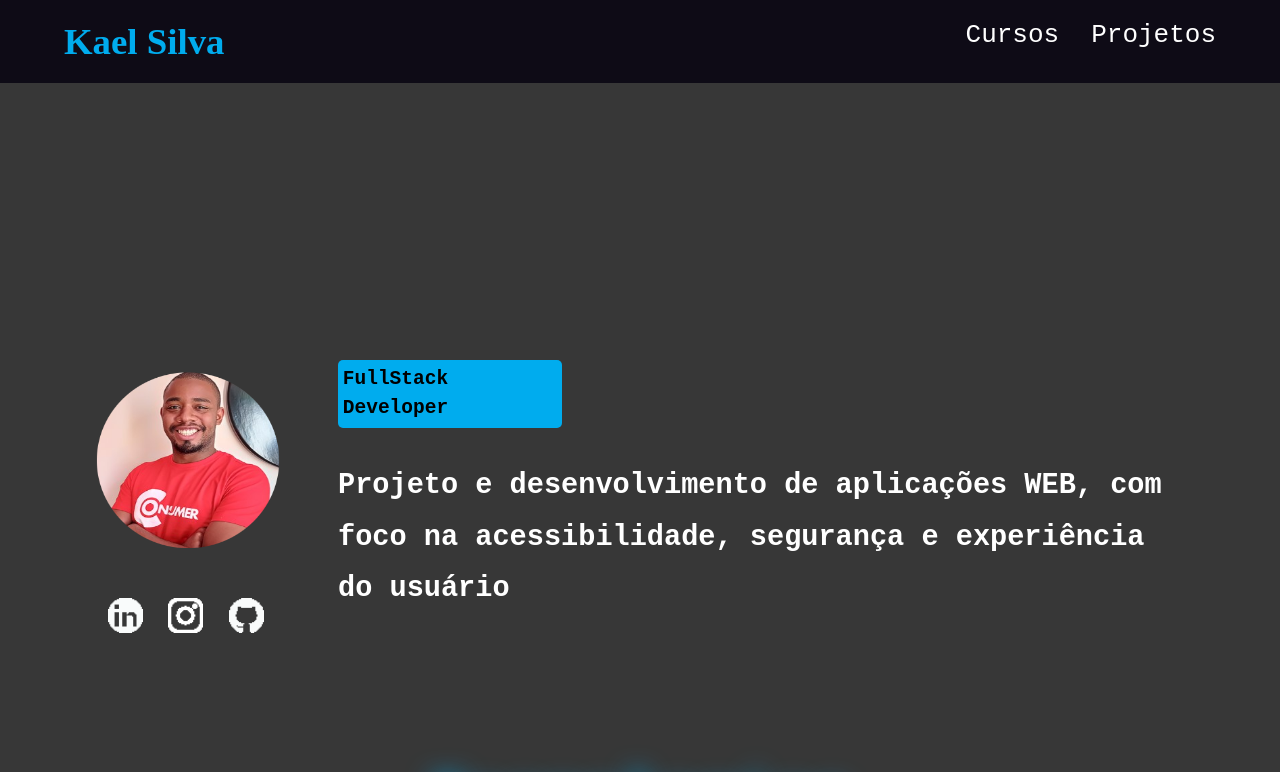
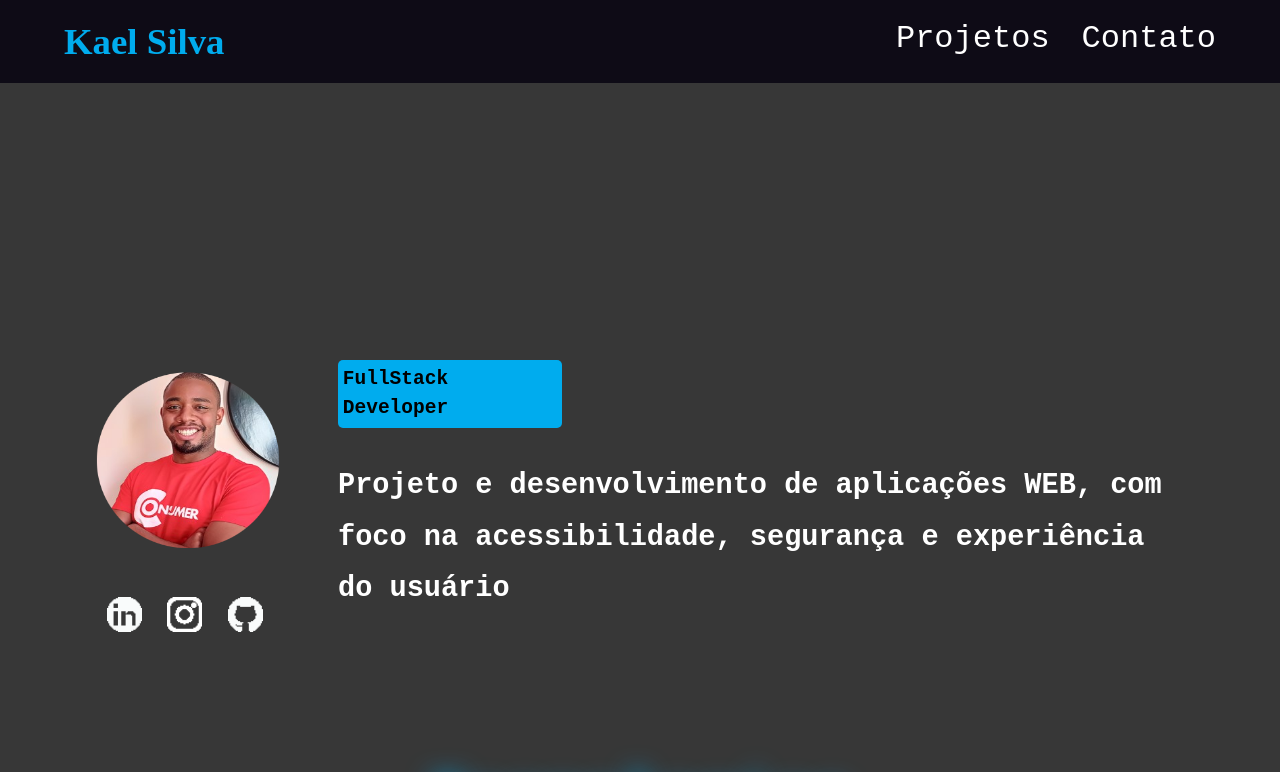
Before and after one commit to KaelHS/maBblog, a Next.js app: page / in a window 1280 px wide. Shown: the top 772 px of the page. Built offline with nearby package versions, Linux system fonts and the light colour scheme.

Commit message:
navbar link adjust

```diff
--- a/src/components/NavBar/index.jsx
+++ b/src/components/NavBar/index.jsx
@@ -12,10 +12,10 @@ export const NavBar = () => {
             </BrandName>
             <NavMenu >
                 <ul>
-                    <Link href="/courses"><a><li>Cursos</li></a></Link>
+                    {/* <Link href="#"><a><li>Cursos</li></a></Link> */}
                     {/* <Link href="/blog"><a><li>Blog</li></a></Link> */}
-                    <Link href="/portfolio"><a><li>Projetos</li></a></Link>
-                    {/* <a href="#contact"><li>Contato</li></a> */}
+                    <Link href="#"><a><li>Projetos</li></a></Link>
+                    <a href="#contact"><li>Contato</li></a>
                 </ul>
             </NavMenu>
         </NavContainer>
--- a/src/components/NavBar/styles.js
+++ b/src/components/NavBar/styles.js
@@ -21,21 +21,44 @@ export const NavContainer = styled.div`
         clear: both;
 
     }
+
+    @media (max-width: 720px) {
+        padding: 0.25rem 2rem;
+    }
+
+    @media (max-width: 480px) {
+        padding: 0.25rem 1rem;
+    }
 `;
 
 export const BrandName = styled.div`
     padding: 1rem;
     float: left;
+    display: flex;
+    justify-content: center;
+    align-items: center;
 
     & h3 {
         font-weight: none;
         padding: 0;
-        font-size: 2.3em;
+        font-size: 2.3rem;
         color: #00acee;
     }
 
     & span {
         font-weight: bold;
+    }
+
+    @media (max-width: 720px) {
+        h3 {
+            font-size: 2rem;
+        }
+    }
+
+    @media (max-width: 480px) {
+        h3 {
+            font-size: 1.7rem;
+        }
     }
 `;
 
@@ -44,12 +67,15 @@ export const NavMenu = styled.div`
 
     & ul {
         margin-left: auto;
+        display: flex;
+        justify-content: center;
+        align-items: center;
     }
     & li {
         font-family: monospace;
         display: inline-block;
         margin: 1rem;
-        font-size: 2em;
+        font-size: 2rem;
         color: #fff;
         padding: 0;
 
@@ -57,4 +83,18 @@ export const NavMenu = styled.div`
             color: #00acee;
         }
     }
+
+    @media (max-width: 720px) {
+        li {
+            margin: 0.8rem;
+            font-size: 1.7rem;
+        }
+    }
+
+    @media (max-width: 480px) {
+        li {
+            margin: 0.6rem;
+            font-size: 1.4rem;
+        }
+    }
 `;
--- a/src/components/Presentation/index.jsx
+++ b/src/components/Presentation/index.jsx
@@ -35,10 +35,8 @@ export const Presentation = () => {
                 <InfoContainer>
                     <PresentationText>
                         <h4>FullStack Developer</h4>
-                        {/* <h2>Desenvolvedor de aplicações web performáticas, com foco na segurança e experiência de usuário</h2> */}
                         <h2> Projeto e desenvolvimento de aplicações WEB, com foco na acessibilidade, segurança e experiência do usuário </h2>
                     </PresentationText>
-                    {/* <h3> Stack Utilizada: ReactJS, NodeJS, Material UI, MongoDB </h3> */}
                 </InfoContainer >
             </MainContainer>
         </PresentationSection>
--- a/src/components/Presentation/styles.js
+++ b/src/components/Presentation/styles.js
@@ -19,21 +19,54 @@ export const MainContainer = styled.div`
         display: table;
         clear: both;
     }
-`;
+
+    @media (max-width:1000px) {
+        max-width: 680px;
+        top: 30%;
+    }
+    @media (max-width:480px) {
+        max-width: 440px;
+        top: 30%;
+    }
+
+ `;
 
 export const BlockContainer = styled.div`
     float: left;
+
+    @media (max-width:1000px) {
+        float:none;
+        display: flex;
+        align-items: center;
+        justify-content: center;
+        margin: 0 auto;
+
+    }
+    @media (max-width:480px) {
+        float:none;
+        display: flex;
+        align-items: center;
+        justify-content: center;
+    }
 
 `;
 
 export const ImageContainer = styled.div`
     margin-bottom: 1rem;
 
+    @media (max-width:1000px) {
+        height: 180px;
+        width: 180px;
+        display: block;
+        align-items: center;
+        justify-content: center;
+    }
+
 `;
 
 
 export const ContactContainer = styled.div`
-    padding: 5px;
+    padding: 0.25rem;
     margin: 0 auto;
 
 
@@ -45,12 +78,44 @@ export const ContactContainer = styled.div`
     img {
         margin: 4rem;
     }
+
+    @media (max-width:1000px) {
+        display: block;
+        img {
+            margin: 2.5rem;
+        }
+
+    }
+    @media (max-width:480px) {
+        display: block;
+
+        img {
+            margin: 1.5rem;
+        }
+    }
 `;
 export const IconLink = styled.div`
     /* display: inline-block; */
     margin: 0.8rem;
     float: left;
 
+    @media (max-width:1000px) {
+        margin: 0.4rem;
+        height: 30px;
+        width:30px;
+
+        img {
+            margin: 2.5rem;
+        }
+
+    }
+    @media (max-width:480px) {
+        margin: 0.4rem;
+
+        img {
+            margin: 1.5rem;
+        }
+    }
 `;
 
 export const InfoContainer = styled.div`
@@ -63,6 +128,25 @@ export const InfoContainer = styled.div`
         font-family: monospace;
         font-size: 1.75em;
         color: #00acee;
+    }
+
+    @media (max-width:1000px
+    ) {
+        display: block;
+        max-width: 550px;
+        margin-left: 1.8rem;
+
+        & h3 {
+        font-size: 1.25em;
+    }
+
+    }
+    @media (max-width:480px) {
+        margin: 0.4rem;
+
+        img {
+            margin: 1.5rem;
+        }
     }
 `;
 
--- a/src/styles/globals.js
+++ b/src/styles/globals.js
@@ -13,6 +13,16 @@ export const GlobalStyle = createGlobalStyle `
     margin: 0;
   }
 
+  html {
+    @media(max-width: 720px) {
+      font-size: 93.75%;
+    }
+
+    @media (max-width: 480px) {
+      font-size: 87.5%;
+    }
+  }
+
   a, h1, h2, h3, h4, h5, li, ul, p  {
   padding: 0;
   margin: 0;
```
